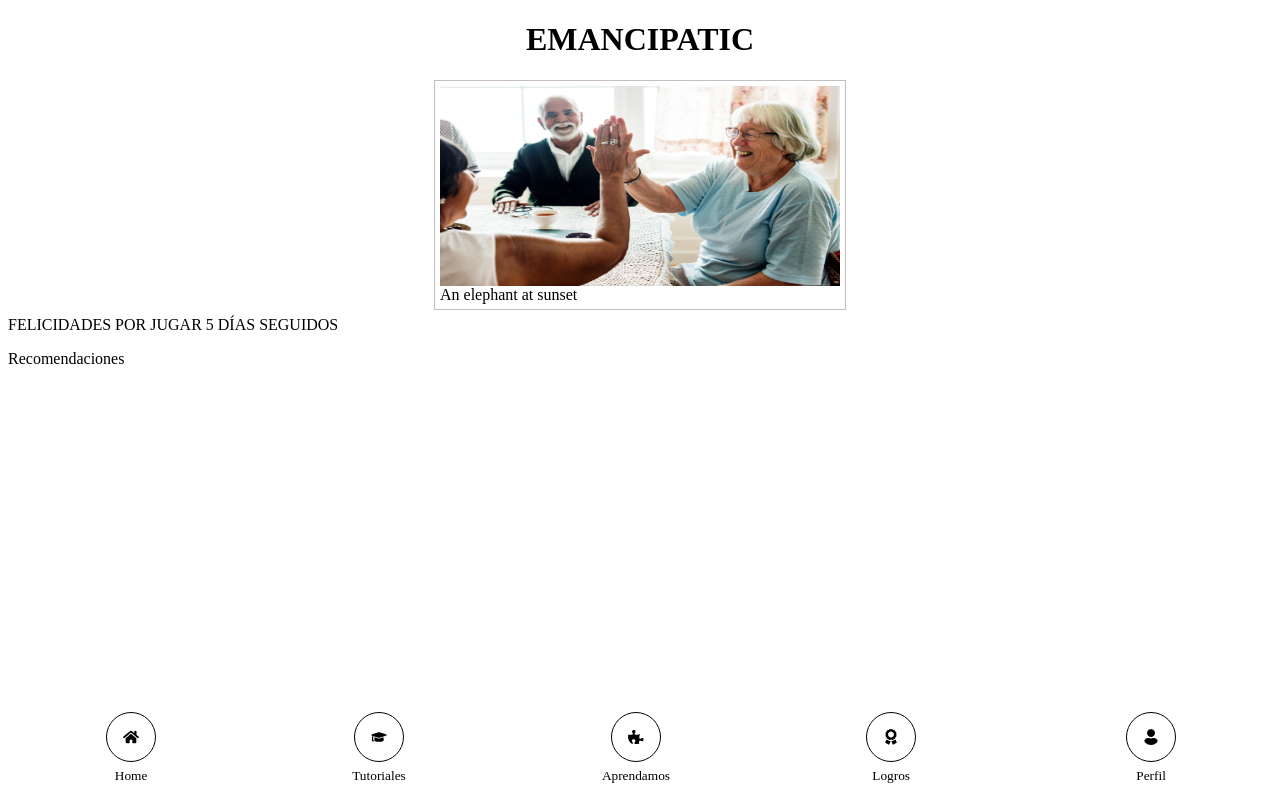
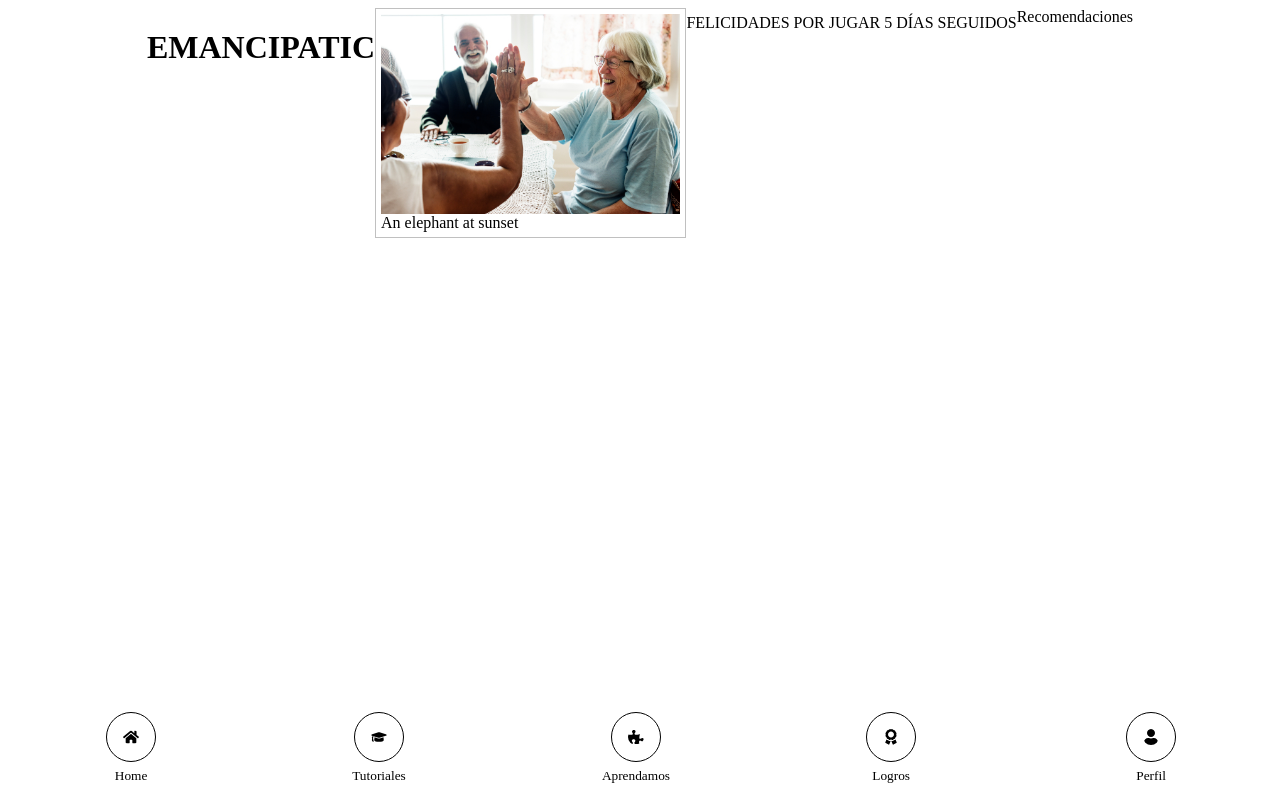
Before and after one commit to elenaradrus/tripulaciones, a React (Create React App) app in the folder client/: page / in a window 1280 px wide. Built offline with nearby package versions, Linux system fonts and the light colour scheme.

Commit message:
CSS home hecho

```diff
--- a/client/src/components/pages/HomePage.css
+++ b/client/src/components/pages/HomePage.css
@@ -11,3 +11,23 @@ img {
     max-width: 400px;
     max-height: 200px;
 }
+
+.contenedorPrincipal {
+    display: flex;
+    flex-wrap: wrap;
+    justify-content: center;
+}
+
+.contenedorImagen {
+    display: flex;
+    flex-wrap: wrap;
+    justify-content: center;
+}
+
+.recomendaciones{
+    display: flex;
+}
+
+.texto{
+    display: flex;
+}
--- a/client/src/components/pages/HomePage.js
+++ b/client/src/components/pages/HomePage.js
@@ -1,16 +1,16 @@
 import './HomePage.css';
 export const HomePage = () => {
   return (
-    <>
-      <h1>EMANCIPATIC</h1>
-      <div className=''>
+    <div className="contenedorPrincipal">
+      <h1 className="titulo">EMANCIPATIC</h1>
+      <div className='contenedorImagen'>
         <figure>
           <img src='/images/young_female.jpg' alt='young female' />
           <figcaption>An elephant at sunset</figcaption>
         </figure>
-        <p>FELICIDADES POR JUGAR 5 DÍAS SEGUIDOS</p>
-        <div>Recomendaciones</div>
+        <p className="texto">FELICIDADES POR JUGAR 5 DÍAS SEGUIDOS</p>
+        <div className="recomendaciones">Recomendaciones</div>
       </div>
-    </>
+    </div>
   );
 };
```
Also changed, not shown: 2 other files (tests, documents, lock files or other folders).
